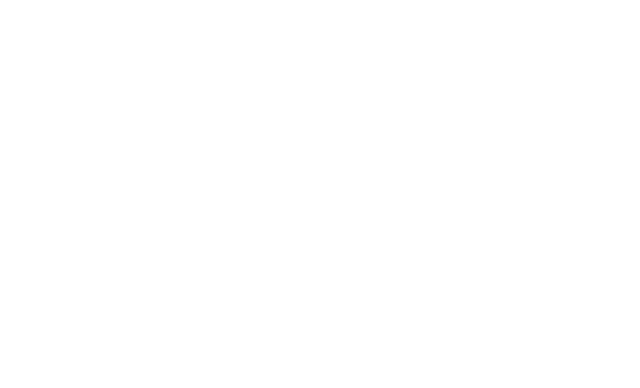
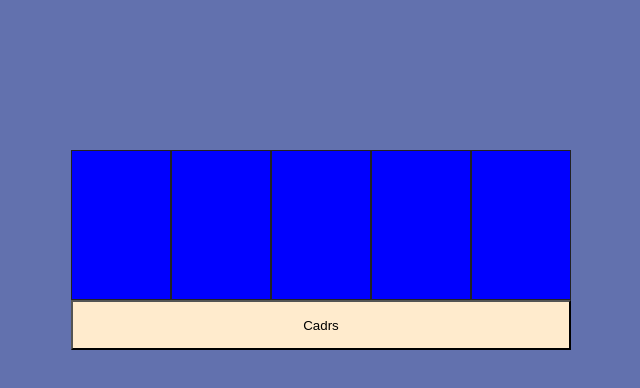
Before and after one commit to Sirojiddin/miniGameBlackJack, a plain HTML site: page index.html in a window 1280 px wide. Shown: the whole page, without its empty margins (319-959 px from the left). Drawn offline with Linux system fonts and the light colour scheme.

Commit message:
gives some result but not completed yet

```diff
--- a/index.html
+++ b/index.html
@@ -8,12 +8,13 @@
     <title>Document</title>
   </head>
   <body>
-    <div>
+    <div id="wrapper">
       <div class="cards" id="card1"></div>
       <div class="cards" id="card2"></div>
       <div class="cards" id="card3"></div>
       <div class="cards" id="card4"></div>
       <div class="cards" id="card5"></div>
+      <button id="suz">Cadrs</button>
     </div>
   </body>
   <script src="js.js"></script>
--- a/js.js
+++ b/js.js
@@ -1 +1,26 @@
 "use strict";
+
+// let colorPickArr = [0, 1, 2, 3, 4, 5, 6, 7, 8, 9, "a", "b", "c", "d", "e", "f"];
+
+document.addEventListener("click", function () {
+  // Card Suit and values
+  let cardValue = [1, 2, 3, 4, 5, 6, 7, 8, 9, 10, "J", "Q", "K", "A"];
+  let cardSuit = ["♠️", "♣️", "♥️", "♦️"];
+  for (let i = 0; i < 5; i++) {
+    let selectedCard = [];
+    let valueRandomizer = Math.floor(Math.random() * cardValue.length);
+    let suitRandomizer = Math.floor(Math.random() * cardSuit.length);
+    selectedCard.unshift(cardValue[valueRandomizer], cardSuit[suitRandomizer]);
+    document.querySelector(`#card${i + 1}`).textContent = selectedCard.join("");
+    console.log(selectedCard);
+  }
+
+  //   let selectedColor = [];
+  //   for (let i = 0; i < 6; i++) {
+  //     let randomizer = Math.floor(Math.random() * 16);
+  //     selectedColor.unshift(colorPickArr[randomizer]);
+  //   }
+  //   let colorName = "#" + selectedColor.join("");
+
+  //   document.querySelector("body").style.backgroundColor = colorName;
+});
--- a/style.css
+++ b/style.css
@@ -0,0 +1,27 @@
+body {
+  background-color: #6271ae;
+}
+#wrapper {
+  margin: 150px auto;
+  width: 500px;
+  height: 150px;
+  background-color: #7fffd4;
+}
+
+.cards {
+  background-color: #0000ff;
+  width: 98px;
+  height: 148px;
+  border: 1px solid #222;
+  float: left;
+}
+
+.block {
+  display: block;
+}
+
+#suz {
+  width: 500px;
+  height: 50px;
+  background-color: #ffebcd;
+}
```
